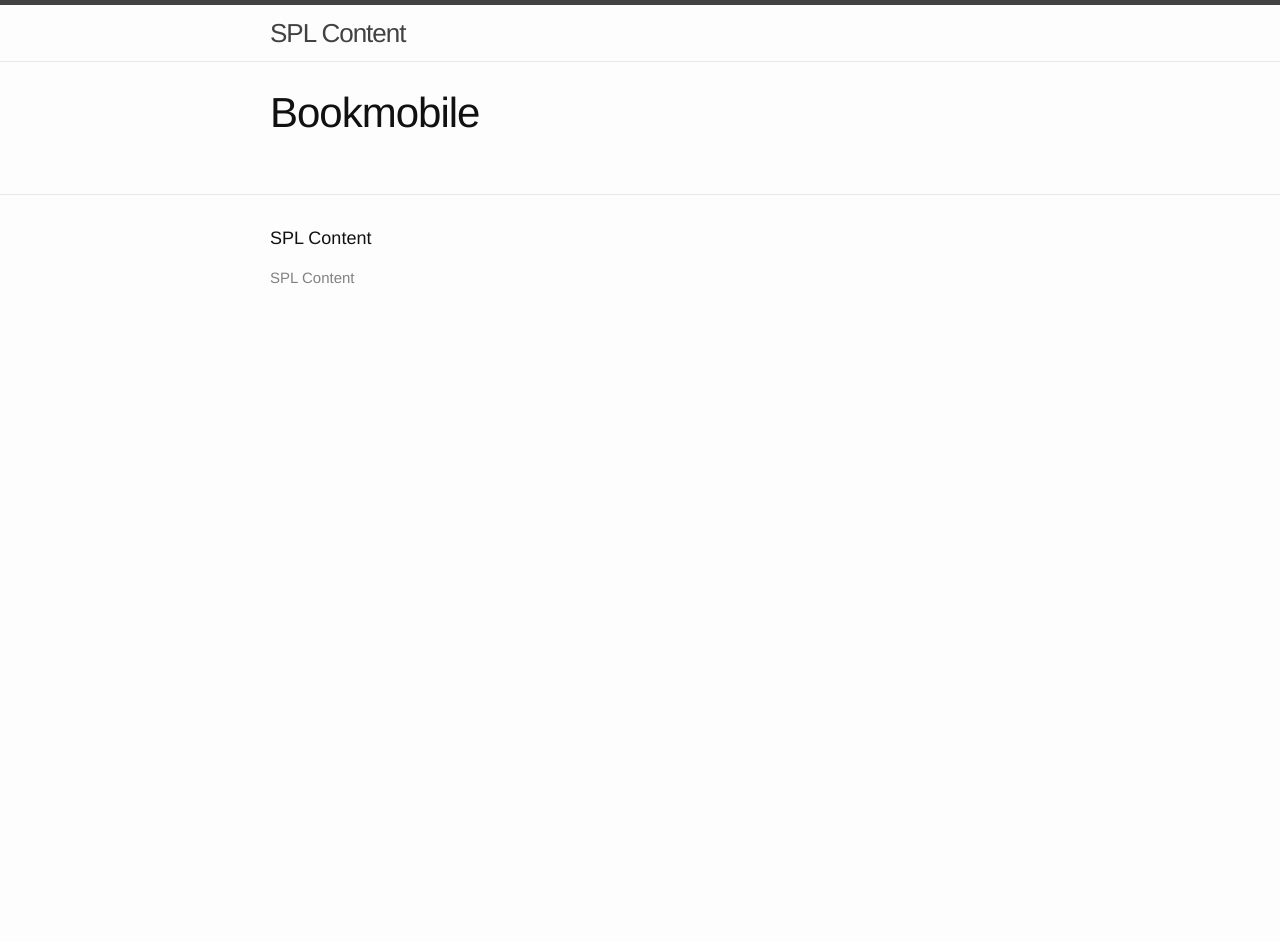
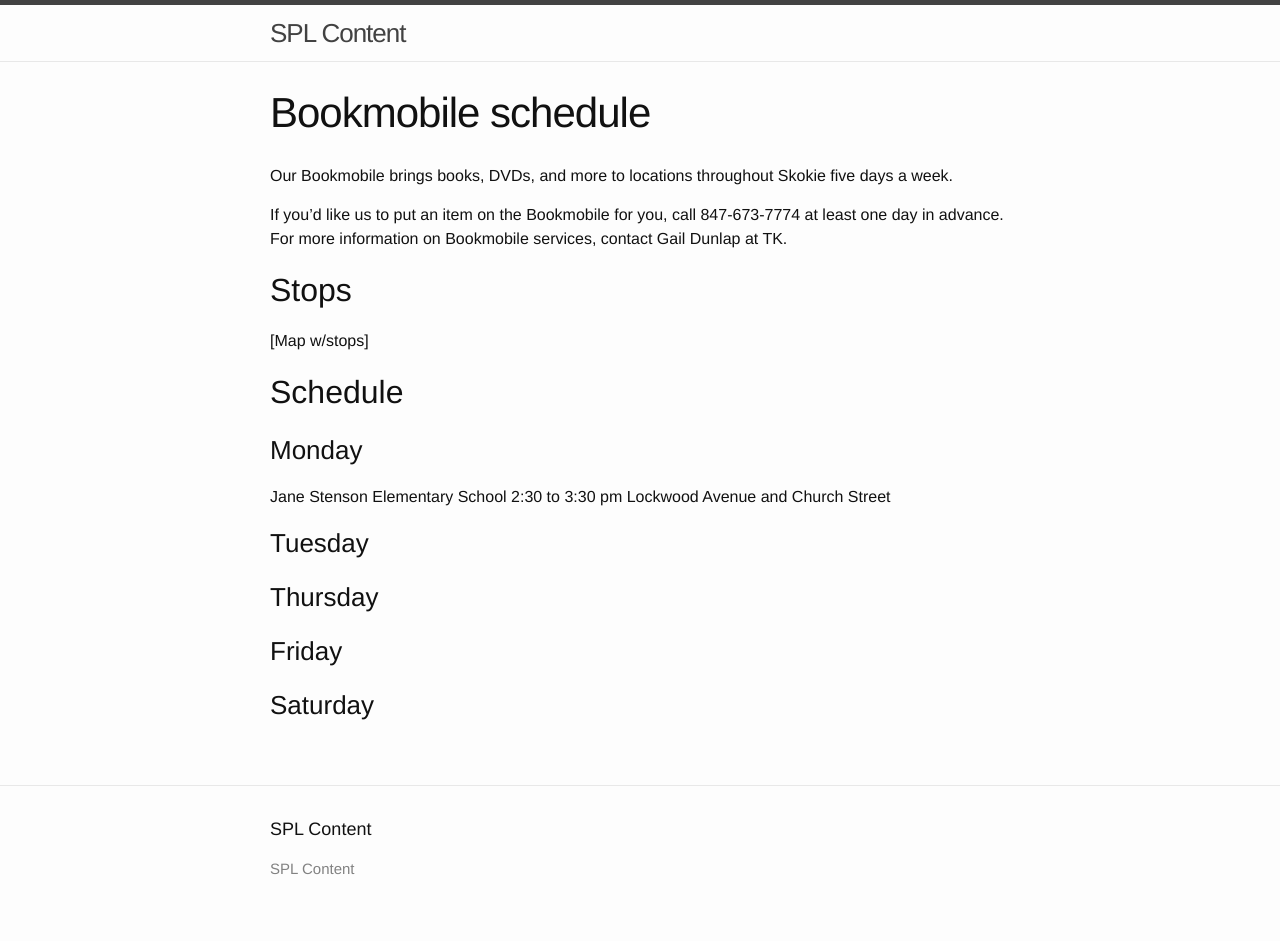
Before and after one commit to skokielibrary/spl-content, a Jekyll site: the page built from _content/annabelle/services--bookmobile.markdown, in a window 1280 px wide. Built offline with Jekyll 4.4.1, drawn with Linux system fonts in a browser that asks for light colours; before the commit the page ends 900 px from its top, so only the background shows below that.

Commit message:
Updated services--bookmobile.markdown

```diff
--- a/_content/annabelle/services--bookmobile.markdown
+++ b/_content/annabelle/services--bookmobile.markdown
@@ -1,4 +1,28 @@
 ---
 layout: page
-title: Bookmobile
+title: Bookmobile schedule
+published: true
 ---
+
+Our Bookmobile brings books, DVDs, and more to locations throughout Skokie five days a week.
+
+If you'd like us to put an item on the Bookmobile for you, call 847-673-7774 at least one day in advance. For more information on Bookmobile services, contact Gail Dunlap at TK.
+
+##Stops
+
+[Map w/stops]
+
+##Schedule
+
+###Monday
+Jane Stenson Elementary School
+2:30 to 3:30 pm
+Lockwood Avenue and Church Street
+
+###Tuesday
+
+###Thursday
+
+###Friday
+
+###Saturday
```
